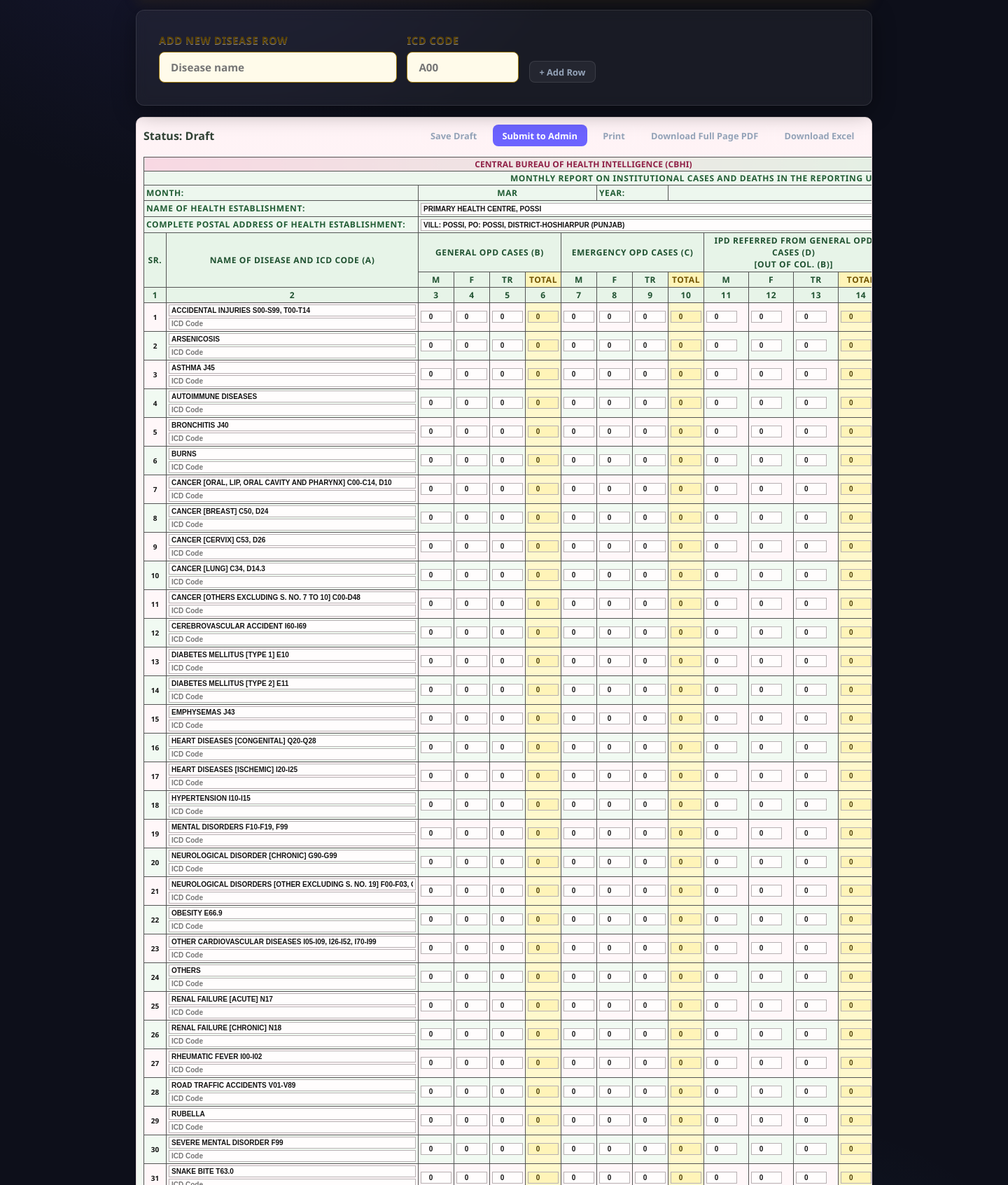
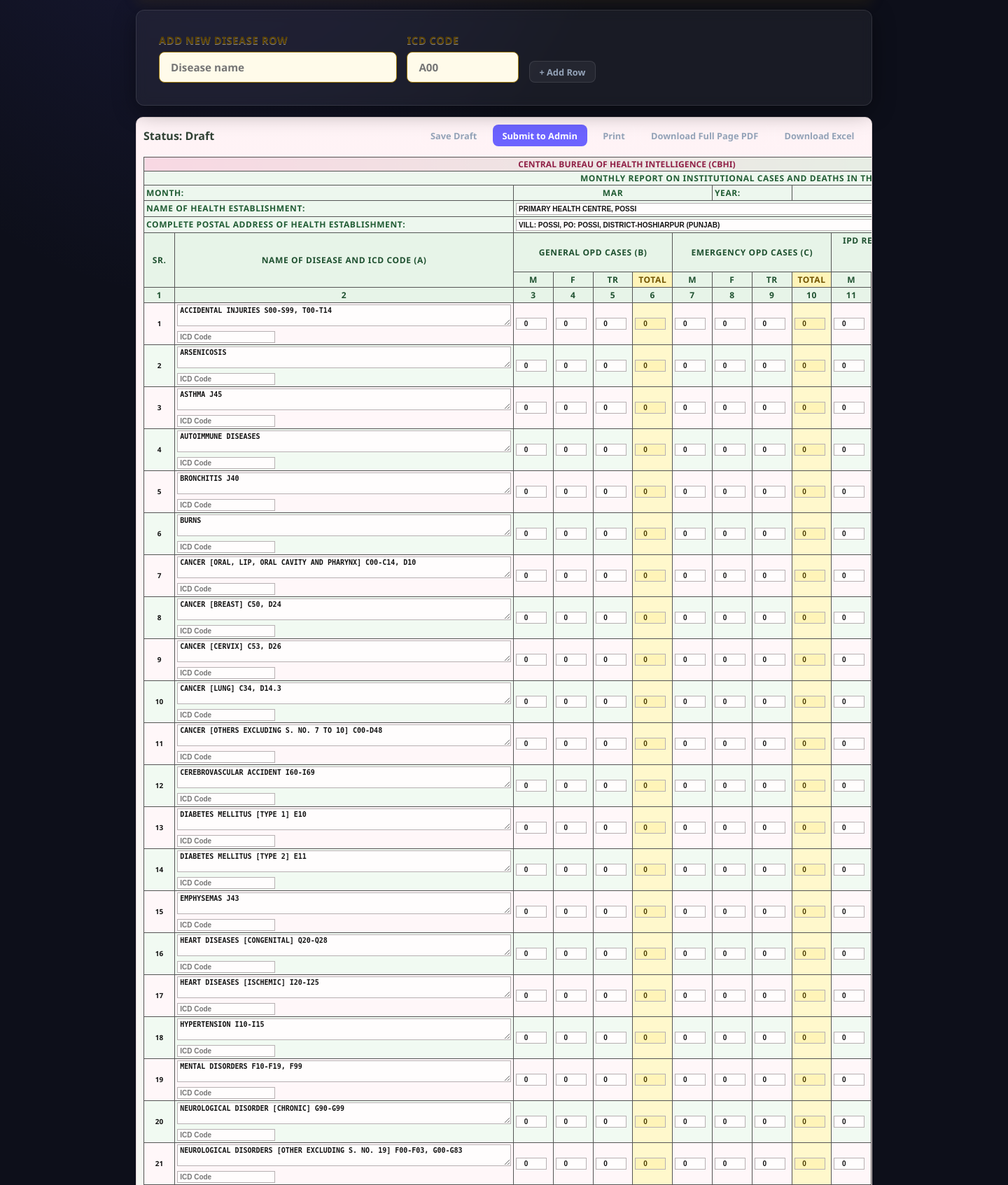
Before and after one commit to navdeepptu23-max/opd-portal, a Flask app: page /reports/cbhi-form2 in a window 1440 px wide. Shown: the part 324-2017 px from the top of the page at 70% size. Run offline with Flask 3, Linux system fonts and the light colour scheme; a user stored in the database is signed in; data comes from the database, SQL or seed files in the repository; some libraries are stand-ins or nearby versions.

Commit message:
Widen CBHI FORM-2 disease column and enable multiline text

```diff
--- a/portal/templates/cbhi_form2_report.html
+++ b/portal/templates/cbhi_form2_report.html
@@ -87,12 +87,16 @@
   .c2-table {
     width: 100%;
     border-collapse: collapse;
-    min-width: 1850px;
+    min-width: 2050px;
     table-layout: auto;
     font-size: 10px;
     color: #111;
     background: #fffafb;
   }
+  .c2-table col.c2-col-sr { width: 42px; }
+  .c2-table col.c2-col-disease { width: 460px; }
+  .c2-table col.c2-col-num { width: 54px; }
+  .c2-table col.c2-col-remarks { width: 150px; }
   .c2-table th, .c2-table td {
     border: 1px solid #555;
     padding: 2px 3px;
@@ -141,7 +145,7 @@
     text-align: center;
   }
   .c2-table .disease {
-    min-width: 360px;
+    min-width: 460px;
     width: auto;
   }
   .c2-table tbody tr:nth-child(odd) td { background: #fff7f9; }
@@ -220,6 +224,17 @@
   .c2-table textarea {
     resize: vertical;
     min-height: 28px;
+  }
+  .c2-disease-input {
+    min-height: 52px;
+    resize: vertical;
+    white-space: normal;
+    overflow-wrap: anywhere;
+    line-height: 1.25;
+  }
+  .c2-code {
+    margin-top: 4px;
+    width: 140px !important;
   }
   .c2-table .top-title {
     text-align: center;
@@ -326,6 +341,14 @@
 
     <div id="c2-export-area">
       <table class="c2-table" id="c2-table">
+        <colgroup>
+          <col class="c2-col-sr">
+          <col class="c2-col-disease">
+          {% for _ in range(24) %}
+          <col class="c2-col-num">
+          {% endfor %}
+          <col class="c2-col-remarks">
+        </colgroup>
         <thead>
           <tr>
             <th colspan="17" class="headline top-title">CENTRAL BUREAU OF HEALTH INTELLIGENCE (CBHI)</th>
@@ -380,7 +403,7 @@
           <tr>
             <td class="sr">{{ r.sr_no }}</td>
             <td class="left disease">
-              <input type="text" name="disease_{{ r.id }}" value="{{ r.disease_name }}">
+              <textarea class="c2-disease-input" name="disease_{{ r.id }}" rows="2">{{ r.disease_name }}</textarea>
               <input type="text" class="c2-code" name="code_{{ r.id }}" value="{{ r.code }}" placeholder="ICD Code">
             </td>
 
```
